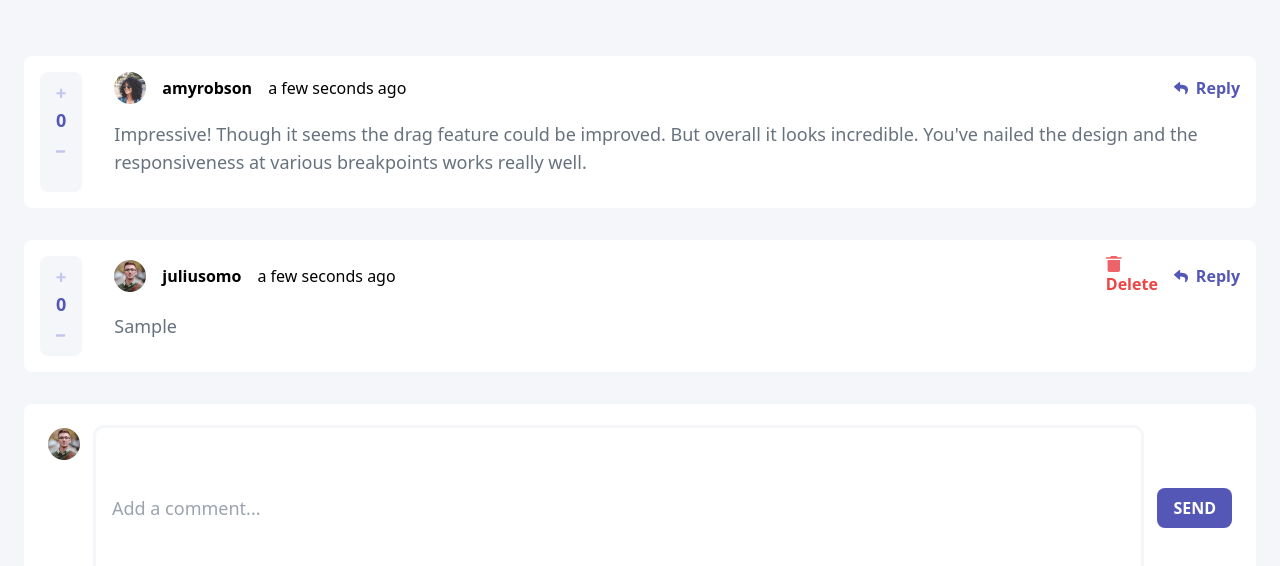
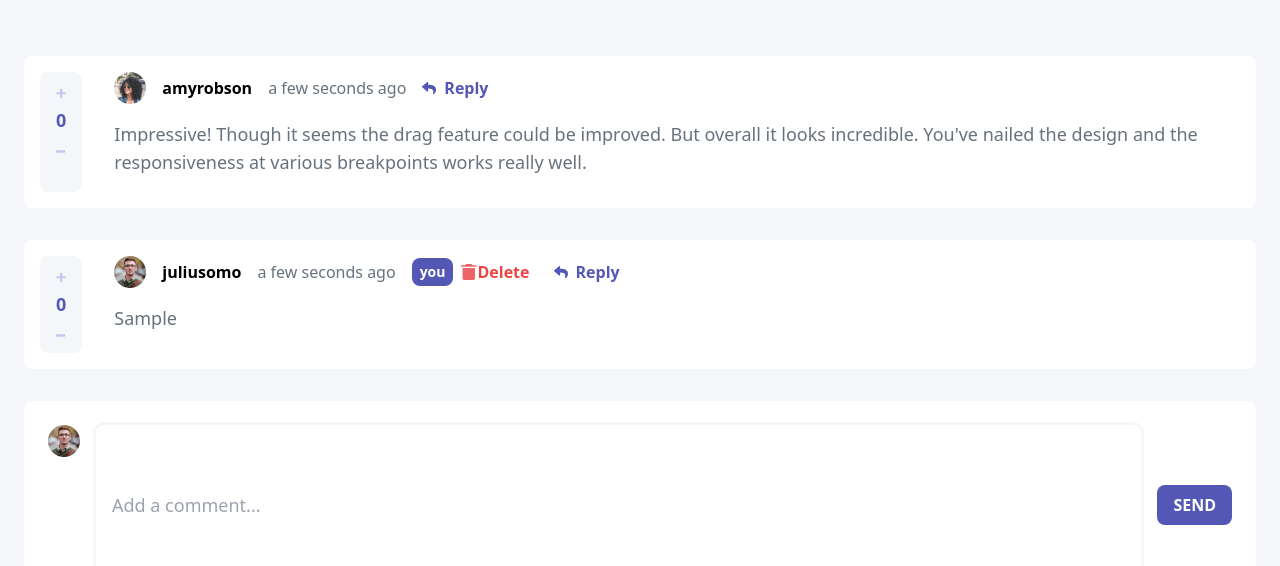
Before and after one commit to lavollmer/interactive-comments-app, a React (Vite) app: page / in a window 1280 px wide. Both pictures are taken after typing "Sample" into the empty fields and a click on the button "SEND". Shown: the top 566 px of the page. Built offline with nearby package versions, Linux system fonts and the light colour scheme.

Commit message:
added the you tag next to the user when commenting

```diff
--- a/src/components/CommentCard.jsx
+++ b/src/components/CommentCard.jsx
@@ -84,14 +84,20 @@ const CommentCard = ({
           <div className="flex items-center space-x-4">
             <img src={AvatarImage} alt={AvatarDesc} className="h-8 w-8" />
             <h1 className="font-bold text-black">{name}</h1>
-              <p>{moment(created_at).fromNow()}</p>
-            </div>
-            <div className="flex items-center space-x-4">
+            <p className="text-grayish-blue">{moment(created_at).fromNow()}</p>
             {currentUser.username === name && (
-                <button className="text-red-500 font-bold" onClick={onDelete}>
+              <div className="flex flex-row space-x-2">
+                <p className="py-1 px-2 font-bold bg-moderate-blue rounded-lg text-white text-sm">
+                  you
+                </p>
+                <button
+                  className="flex flex-row pr-2 items-center text-red-500 font-bold"
+                  onClick={onDelete}
+                >
                   <img src={IconDelete} alt="Delete Icon" className="h-4 w-4" />
                   Delete
                 </button>
+              </div>
             )}
             <button
               className="flex flex-row items-center justify-center text-moderate-blue font-bold"
@@ -126,7 +132,8 @@ const CommentCard = ({
           </div>
         )}
         <div className="replies mt-4">
-            {replies.length > 0 && replies.map((reply, index) => (
+          {replies.length > 0 &&
+            replies.map((reply, index) => (
               <ReplyCard
                 key={index}
                 AvatarImage={reply.avatar}
```
Lines whose indentation alone changed are shown as unchanged.
